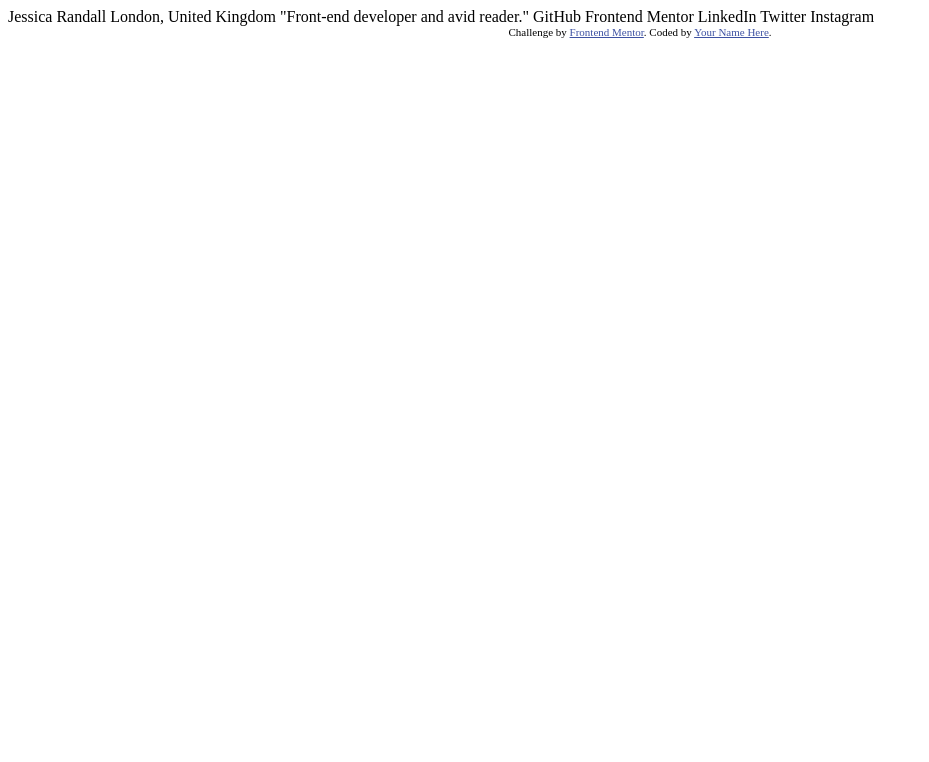
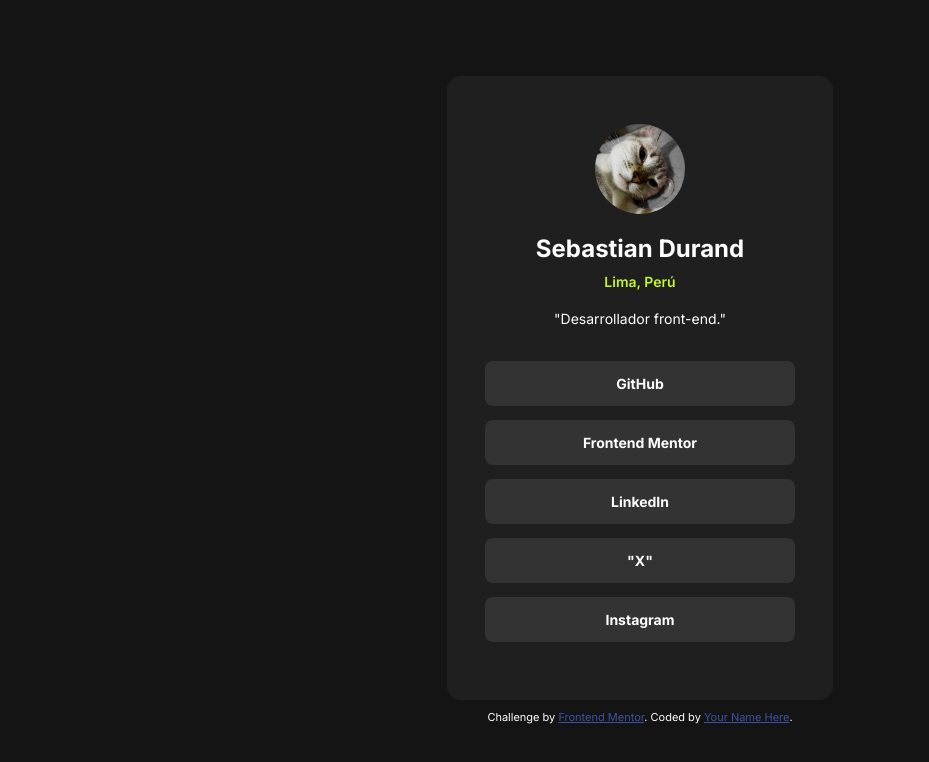
Before and after one commit to dandfres/social-links-profile-main, a plain HTML site: page index.html in a window 1280 px wide. Shown: the whole page, without its empty margins (0-929 px from the left). Drawn offline with Linux system fonts and the light colour scheme.

Commit message:
Desafio finalizado

```diff
--- a/index.html
+++ b/index.html
@@ -2,30 +2,33 @@
 <html lang="en">
 <head>
   <meta charset="UTF-8">
-  <meta name="viewport" content="width=device-width, initial-scale=1.0"> <!-- displays site properly based on user's device -->
-
+  <!-- displays site properly based on user's device -->
+  <meta name="viewport" content="width=device-width, initial-scale=1.0">
   <link rel="icon" type="image/png" sizes="32x32" href="./assets/images/favicon-32x32.png">
-
+  <link rel="stylesheet" href="./styles.css">
+  <link rel="preconnect" href="https://fonts.googleapis.com">
+  <link rel="preconnect" href="https://fonts.gstatic.com" crossorigin>
+  <link href="https://fonts.googleapis.com/css2?family=Inter:ital,opsz,wght@0,14..32,100..900;1,14..32,100..900&display=swap" rel="stylesheet">
   <title>Frontend Mentor | Social links profile</title>
-
-  <!-- Feel free to remove these styles or customise in your own stylesheet 👍 -->
-  <style>
-    .attribution { font-size: 11px; text-align: center; }
-    .attribution a { color: hsl(228, 45%, 44%); }
-  </style>
 </head>
 <body>
-
-  Jessica Randall
-  London, United Kingdom
-  "Front-end developer and avid reader."
-
-  GitHub
-  Frontend Mentor
-  LinkedIn
-  Twitter
-  Instagram
-
+  <main>
+      <section class="container">
+        <div class="profile">
+          <img src="./assets/images/image-avatar.JPEG" alt="imagen de perfil">
+          <h1>Sebastian Durand</h1>
+          <p class="country">Lima, Perú</p>
+          <p class="description">"Desarrollador front-end."</p>
+        </div>
+        <div class="socials">
+          <a href="https://github.com/dandfres" target="_blank" class="link-item">GitHub</a>
+          <a href="https://www.frontendmentor.io/profile/dandfres" target="_blank" class="link-item">Frontend Mentor</a>
+          <a href="https://pe.linkedin.com/" target="_blank" class="link-item">LinkedIn</a>
+          <a href="https://x.com/dandfr3s" target="_blank" class="link-item">"X"</a>
+          <a href="https://www.instagram.com/dandfres/" target="_blank" class="link-item">Instagram</a>
+        </div>
+      <section>
+  </main>
   <div class="attribution">
     Challenge by <a href="https://www.frontendmentor.io?ref=challenge" target="_blank">Frontend Mentor</a>.
     Coded by <a href="#">Your Name Here</a>.
--- /dev/null
+++ b/styles.css
@@ -0,0 +1,103 @@
+/* Reset */
+* {
+    box-sizing: border-box;
+    margin: 0;
+    padding: 0;
+}
+
+main a {
+    text-decoration: none;
+    color: inherit;
+}
+/* paleta de colores */
+:root {
+    --green: hsl(75, 94%, 57%);
+    --white: hsl(0, 0%, 100%);
+    --Grey-700: hsl(0, 0%, 20%);
+    --Grey-800: hsl(0, 0%, 12%);
+    --Grey-900: hsl(0, 0%, 8%);
+}
+
+body {
+    align-items: center;
+    background-color: var(--Grey-900);
+    color: var(--white);
+    display: flex;
+    flex-direction: column;
+    font-family: "Inter", sans-serif;
+    font-size: 14px;
+    justify-content: center;
+    min-height: 100vh;
+    width: 100%;
+}
+
+.container {
+    background-color: var(--Grey-800);
+    padding: 2.7em;
+    display: flex;
+    flex-direction: column;
+    justify-content: center;
+    align-items: center;
+    gap: 20px;
+    border-radius: 1em;
+}
+
+.profile {
+    display: flex;
+    flex-direction: column;
+    align-items: center;
+}
+
+.profile img {
+    width: 90px;
+    border-radius: 50%;
+    margin: 10px auto;
+}
+
+h1 {
+    font-weight: 700;
+    font-size: x-large;
+    margin-top: 10px;
+}
+
+.country {
+    color: var(--green);
+    font-weight: 600;
+    margin-top: 10px;
+}
+
+.description {
+    font-weight: 400;
+    margin-top: 20px;
+}
+
+.socials {
+    width: 310px;
+}
+
+.link-item {
+    padding: 1em;
+    display: flex;
+    flex-direction: column;
+    align-items: center;
+    background-color: var(--Grey-700);
+    margin-top: 1em;
+    border-radius: 8px;
+    font-weight: bold;
+}
+
+.link-item:hover {
+    background-color: var(--Grey-900);
+    transform: translateY(-2px);
+    transition-duration: 500ms;
+}
+
+.attribution {
+    font-size: 11px;
+    text-align: center;
+    margin-top: 10px;
+}
+
+.attribution a {
+    color: hsl(228, 45%, 44%);
+}
```
Also changed, not shown: assets/images/avatar-jessica.jpeg (deleted), assets/images/image-avatar.JPEG (added), preview.jpg (deleted), screenshot.png (added), 4 other files.
